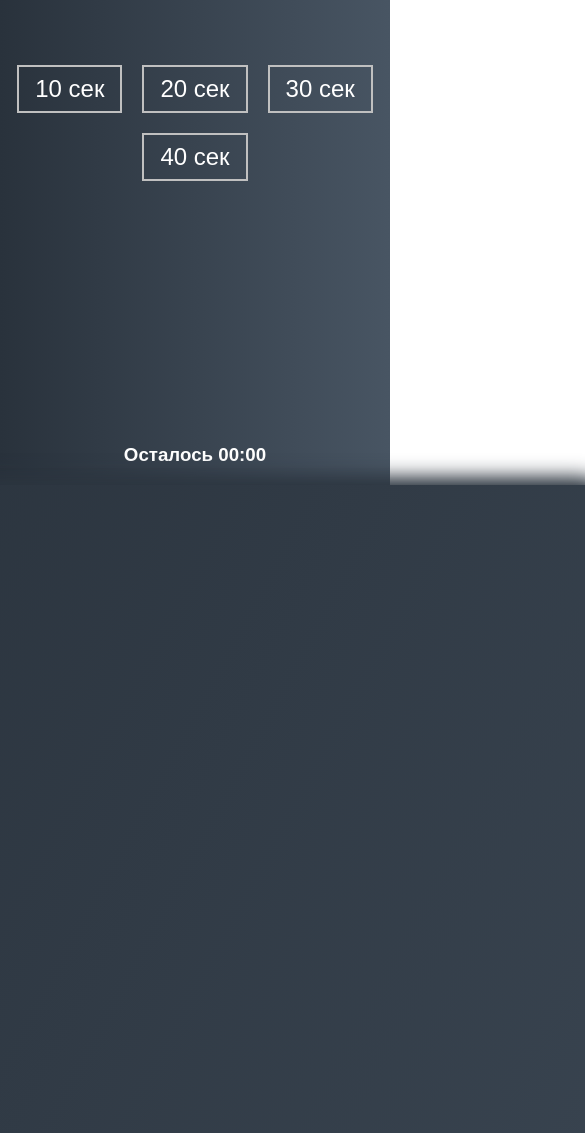
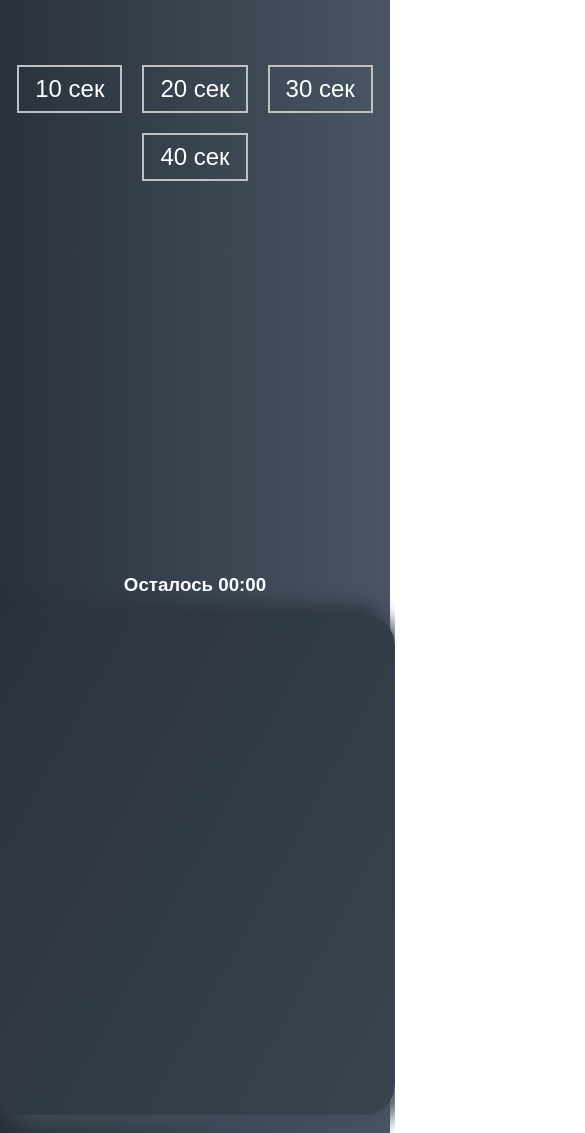
Before and after one commit to Valiantsin2021/Click-game, a plain HTML site: page index.html in a window 390 px wide. Shown: the part 1275-2408 px from the top of the page, 585 px wide, since content can reach past the window. Drawn offline with Linux system fonts and the light colour scheme; a web font is replaced by a local one.

Commit message:
ajust board size for mobile devices

```diff
--- a/styles.css
+++ b/styles.css
@@ -89,8 +89,8 @@ h1 {
   justify-content: center;
   align-items: center;
   position: relative;
-  width: 100vh;
-  height: 90vh;
+  width: 400px;
+  height: 500px;
   background: linear-gradient(118.38deg, #29323C -4.6%, #485563 200.44%);
   box-shadow: -8px -8px 20px #2A333D, 10px 7px 20px #475462;
   border-radius: 30px;
```
